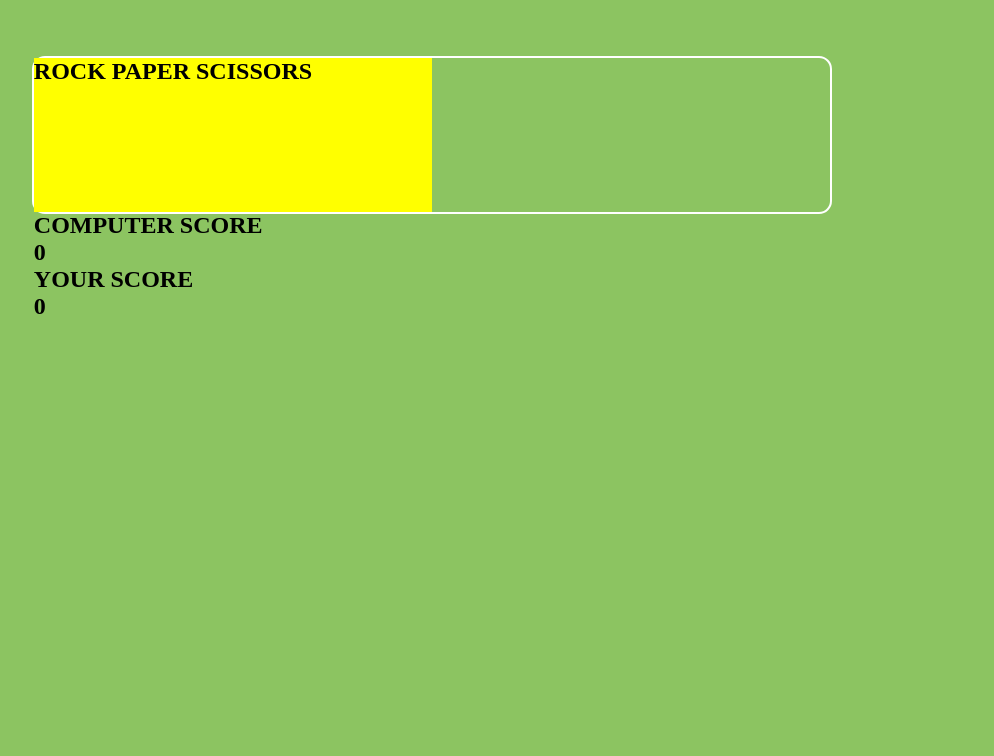
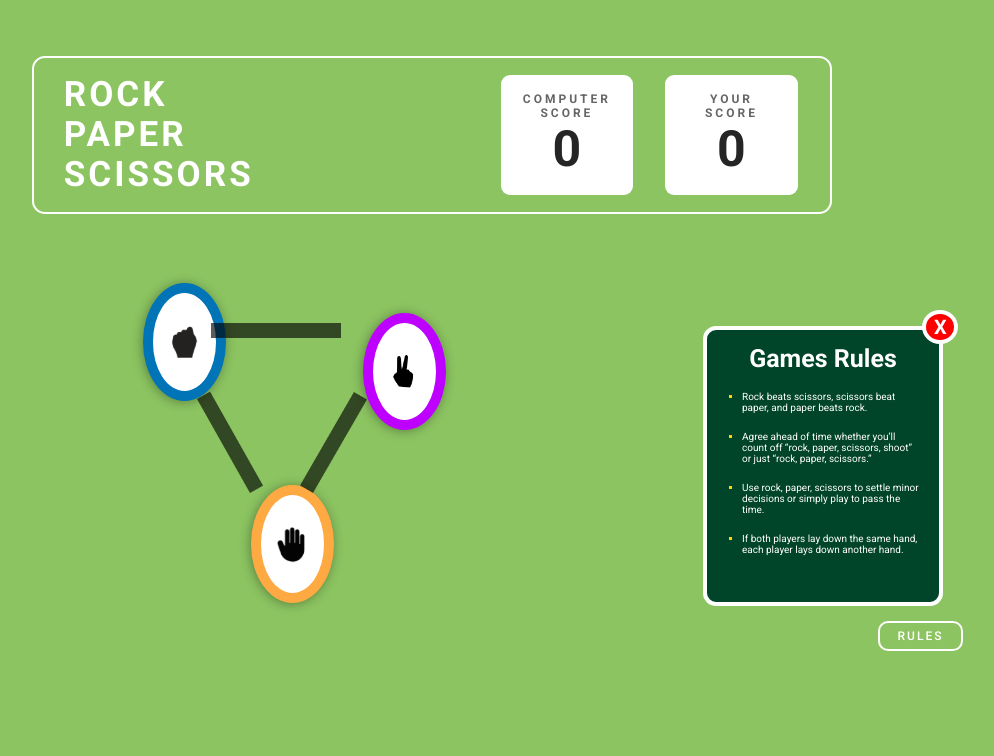
Before and after one commit to lekhanShetty15/ROCK-PAPER-SCISSORS, a plain HTML site: page index.html in a window 1280 px wide. Shown: the whole page, without its empty margins (237-1231 px from the left). Drawn offline with Linux system fonts and the light colour scheme.

Commit message:
second commit code added

```diff
--- a/index.html
+++ b/index.html
@@ -10,7 +10,7 @@
     <section class="main">
         <div class="scoreDiv">
             <div class="tittle">
-                <h1>ROCK PAPER SCISSORS</h1>
+                <h1 class="nameTitle">ROCK<br>PAPER<br>SCISSORS</h1>
             </div>
 
             <div class="score">
@@ -19,11 +19,41 @@
                     <h1 class="comnum">0</h1>
                 </div>
                 <div class="your">
-                    <h1 class="yous">YOUR SCORE</h1>
+                    <h1 class="yous">YOUR<br>SCORE</h1>
                     <h1 class="yournum">0</h1>
                 </div>
             </div>
         </div>
+
+        <div class="game">
+            <div class="choice">
+                <div class="stone"><img class="gameImage" src="./images/stone.png" alt="stone"></div>
+
+                <div class="scissor"><img class="gameImage scissorImage" src="./images/scissor.png" alt="scissor"></div>
+
+                <div class="paper"><img class="gameImage" src="./images/paper.png" alt="paper"></div>
+                <img class="line1" src="./images/Line 1.png" alt="line1">
+                <img class="line2" src="./images/Line 2.png" alt="line2">
+                <img class="line3" src="./images/Line 3.png" alt="line3">
+            </div>
+
+            <div class="gameInstruction">
+                <div class="box">
+                    <div class="cut">X</div>
+                    <h1 class="gameTitle">Games Rules</h1>
+                    <ul>
+                        <li class="rules">Rock beats scissors, scissors beat paper, and paper beats rock.</li>
+                        <li class="rules">Agree ahead of time whether you’ll count off “rock, paper, scissors, shoot” or just “rock, paper, scissors.”</li>
+                        <li class="rules">Use rock, paper, scissors to settle minor decisions or simply play to pass the time.</li>
+                        <li class="rules">If both players lay down the same hand, each player lays down another hand.</li>
+                    </ul>
+                </div>
+                <button class="ruleBtn">RULES</button>
+            </div>
+
+        </div>
+
+
 
     </section>
 
--- a/style.css
+++ b/style.css
@@ -1,8 +1,10 @@
+@import url('https://fonts.googleapis.com/css2?family=Roboto:ital,wght@0,100;0,300;0,400;0,500;0,700;0,900;1,100;1,300;1,400;1,500;1,700;1,900&display=swap');
+
 *{
     margin: 0;
     padding: 0;
     box-sizing: border-box;
-
+    font-family: "Roboto", sans-serif;
 }
 
 .main{
@@ -21,11 +23,254 @@
     position: relative;
     left: 21%;
     top: 7%;
+    display: flex;
+    align-items: center;
+    justify-content: center;
+    padding: 10px 30px;
+    padding: 10px 30px;
 
 }
 
 .tittle{
-    width: 50%;
+    width: 55%;
     height: 100%;
-    background-color: yellow;
+    display: flex;
+    align-items: center;
 }
+.nameTitle{
+    color: white;
+    font-weight: 600;
+    font-size: 35px;
+    letter-spacing: 3px;
+    line-height: 40px;
+
+}
+.score{
+    width: 45%;
+    height: 100%;
+    display: flex;
+    align-items: center;
+    justify-content: space-evenly;
+}
+.com{
+    width: 40%;
+    height: 90%;
+    background-color: white;
+    margin-left: 30px;
+    border-radius: 9px;
+    display: flex;
+    align-items: center;
+    justify-content: center;
+    flex-direction: column;
+    padding: 0px 10px;
+
+
+}
+.coms{
+    font-size: 12px;
+    color: #656565;
+    font-weight: 600;
+    letter-spacing: 3px;
+    text-align: center;
+
+
+}
+.comnum{
+    font-size: 50px;
+    font-weight: 700;
+    text-align: center;
+    color: #252525;
+}
+.your{
+    width: 40%;
+    height: 90%;
+    background-color: white;
+    margin-left: 30px;
+    border-radius: 9px;
+    display: flex;
+    align-items: center;
+    justify-content: center;
+    flex-direction: column;
+    padding: 0px 10px;
+
+
+}
+
+.yous{
+    font-size: 12px;
+    color: #656565;
+    font-weight: 600;
+    letter-spacing: 3px;
+    text-align: center;
+}
+.yournum{
+    font-size: 50px;
+    font-weight: 700;
+    text-align: center;
+    color: #252525;
+}
+
+
+
+.game{
+    margin-top: 45px;
+    width: 100%;
+    height: 65%;
+    display: flex;
+    align-items: center;
+    justify-content: center;
+    padding: 50px 100px;
+    padding-bottom: 0px;
+
+}
+.choice{
+    width: 70%;
+    height: 100%;
+    margin-top: 60px;
+
+}
+.gameInstruction{
+    width: 30%;
+    height: 100%;
+    display: flex;
+    align-items: end;
+    justify-content: center;
+    flex-direction: column;
+}
+
+.box{
+    border: solid 4px white;
+    border-radius: 13px;
+    width: 240px;
+    height: 280px;
+    padding: 20px 20px 20px 20px;
+    background-color: #004429
+    ;
+}
+.cut{
+    cursor: pointer;
+    margin-left: 195px;
+    margin-top: -40px;
+    width: 19%;
+    height: 15%;
+    border-radius: 50%;
+    background-color: #FF0000;
+    border: 4px solid white;
+    display: flex;
+    align-items: center;
+    justify-content: center;
+    color: white;
+    font-size: 20px;
+    font-weight: 700;
+
+}
+.gameTitle{
+    color: white;
+    font-size: 25px;
+    font-weight: 700;
+    text-align: center;
+
+
+}
+.rules{
+    margin-top: 18px;
+    margin-bottom: 15px;
+    font-weight: 400;
+    color: white;
+    font-size: 10px;
+    margin-left: 15px;
+    text-align: start;
+
+}
+ul{
+    list-style-type: square;
+}
+ul li::marker{
+    color: #FFD600;
+}
+.ruleBtn{
+    width: 85px;
+    height: 30px;
+    background-color: transparent;
+    border: 2px solid white;
+    border-radius: 10px;
+    margin-top: 15px;
+    margin-right: -20px;
+    font-size: 12px;
+    color: white;
+    letter-spacing: 2px;
+    font-weight: 500;
+    cursor: pointer;
+}
+
+
+.stone{
+    width: 11%;
+    height: 25%;
+    border:10px solid #0074B6;
+    background-color: white;
+    border-radius: 50%;
+    box-shadow: -1px 1px 11px 0px #00000059;
+    display: flex;
+    justify-content: center;
+    align-items: center;
+    margin-left: 280px;
+    cursor: pointer;
+
+}
+.scissor{
+    width: 11%;
+    height: 25%;
+    border:10px solid #BD00FF;
+    background-color: white;
+    border-radius: 50%;
+    box-shadow: -1px 1px 11px 0px #00000059;
+    display: flex;
+    justify-content: center;
+    align-items: center;
+    margin-left: 500px;
+    margin-top: -88px;
+    cursor: pointer;
+
+
+}
+.paper{
+    position: relative;
+    width: 11%;
+    height: 25%;
+    border:10px solid #FFA943;
+    background-color: white;
+    border-radius: 50%;
+    box-shadow: -1px 1px 11px 0px #00000059;
+    display: flex;
+    justify-content: center;
+    align-items: center;
+    margin-top: 55px;
+    margin-left: 388px;
+    cursor: pointer;
+
+}
+.gameImage{
+    width: 70%;
+}
+
+.scissorImage{
+    width: 40%;
+}
+.line1{
+    width: 130.2px;
+   position: relative;
+   left: 46%;
+   top: -78%;
+}
+.line2{
+    position: relative;
+    top: -45%;
+    left: 40%;
+
+}
+.line3{
+    position: relative;
+    top: -45%;
+    left: 17%;
+}
```
Also changed, not shown: images/Line 1.png (added), images/Line 2.png (added), images/Line 3.png (added), images/paper.png (added), images/scissor.png (added), images/stone.png (added).
